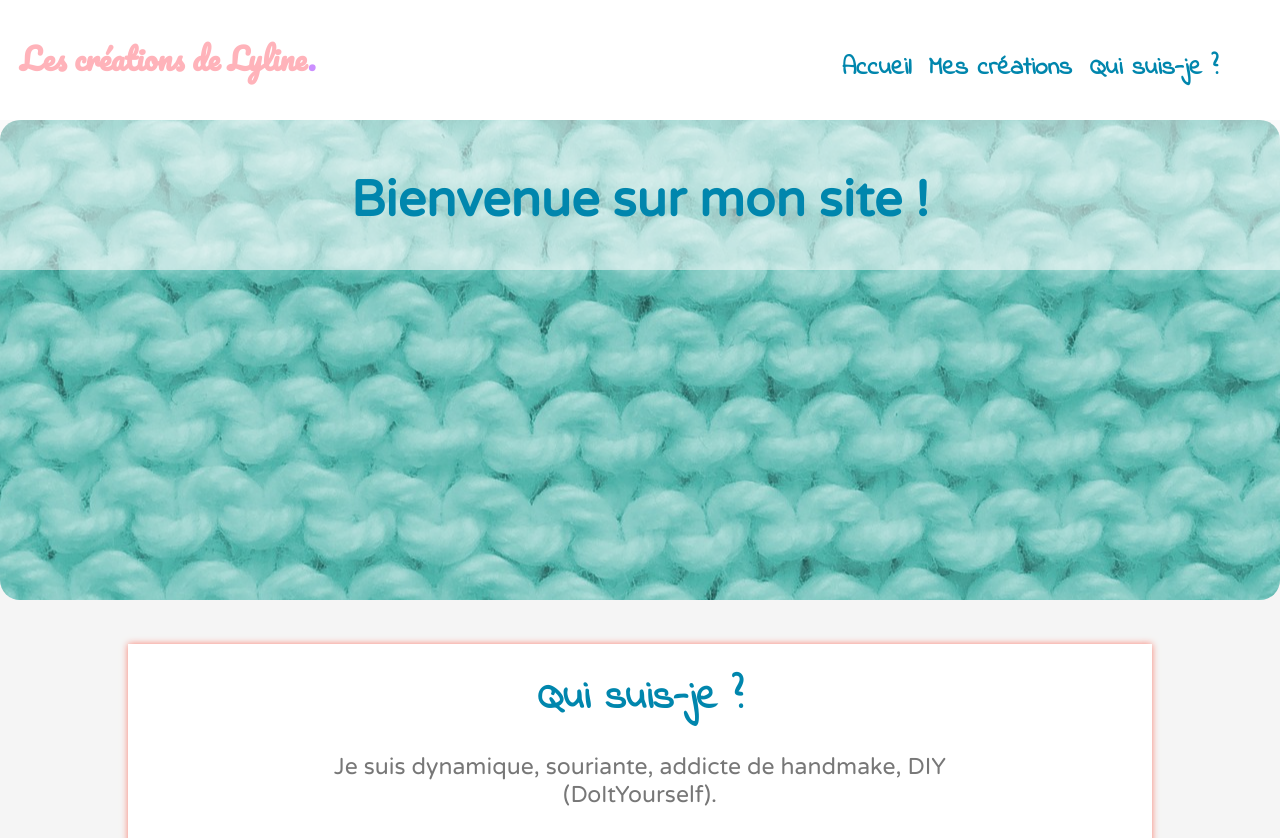
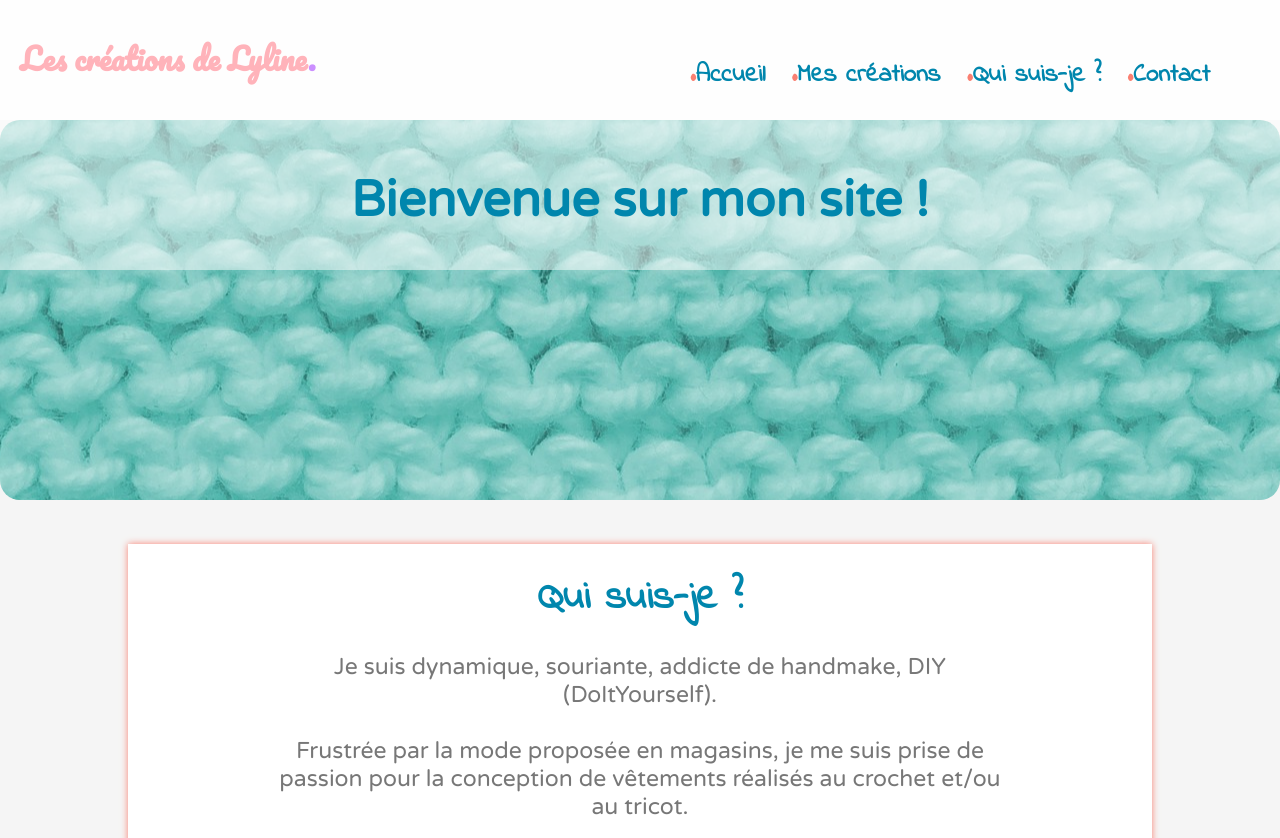
Before and after one commit to Lolo8894/Projet, a PHP site: page / in a window 1280 px wide. Shown: the top 838 px of the page. Run offline with PHP 8.4, Linux system fonts and the light colour scheme.

Commit message:
28/03/2020 18:37

```diff
--- a/index.html
+++ b/index.html
@@ -13,13 +13,15 @@
                                   <!-- BODY -->
 <body>
                            <!-- HEADER - NAVIGATION -->
+
   <header class="container">
-    <h1 id= "logo">Les créations de Lyline<span class="violet">.</span></h1>
+    <h1 id= "logo"><a href="#image_principale">Les créations de Lyline</a><span class="violet">.</span></h1>
       <nav>
         <ul>
-          <li><a href="#accueil">Accueil</a></li>
-          <li><a href="#mes_creations">Mes créations</a></li>
-          <li><a href="#a_propos">Qui suis-je ?</a></li>
+          <li><a class="nav" href="#image_principale"><span class="couleurs">.</span>Accueil</a></li>
+          <li><a class="nav" href="#mes_creations"><span class="couleurs">.</span>Mes créations</a></li>
+          <li><a class="nav" href="#a_propos"><span class="couleurs">.</span>Qui suis-je ?</a></li>
+          <li><a class="nav" href="#formulaire"><span class="couleurs">.</span>Contact</a></li>
         </ul>
       </nav>
   </header>
--- a/style.css
+++ b/style.css
@@ -31,15 +31,14 @@ body {
   height: 120px; /*Hauteur du container contenant logo + navbar */
   position:sticky;
   top: 0;
-  background: #fff;
+  background-color:rgba(255, 255, 255, 0.9);
 }
 /* Position fixe de la navbar avec Sticky + ajustement hauteur + largeur + ajout background blanc. */
 
 #logo {
-  color: #ffb3ba;
   font-family: 'Pacifico', cursive;
   margin-left: 20px;
-  height: 120px;
+  height: 80px;
   float: left;
   margin-top: 32px;
 }
@@ -59,9 +58,9 @@ nav {
 
 nav ul li {
   display: inline-block;
-  margin-right: 12px;
+  margin-right: 20px;
 }
-/* La navbar alignée sur une ligne */
+/* La navbar alignée sur une ligne + Espacement entre les éléments de la nav*/
 
 
 nav ul li a {
@@ -72,13 +71,24 @@ nav ul li a {
 }
 /* Font + couleur appliquée sur la navbar */
 
+.couleurs {
+  font-size: 32px;
+  color: #fa8072;
+}
+/* Style des points sur chaque élément de la nav */
+
 a {
+  text-decoration: none;
+  color: #ffb3ba;
+}
+
+.nav {
   text-decoration: none;
 }
 /* Supprime le soulignement des liens de la navnar */
 
-a:hover {
-  color: #cb8fff;
+.nav:hover {
+  color: #4ca3dd;
 }
 
 ul {
@@ -91,7 +101,7 @@ ul {
 /* -------------------------------------------------------------------------- */
 
 #image_principale {
-  height: 480px;
+  height: 380px;
   background: url(./images/bluewool.jpg) center;
   border-radius: 20px;
 }
@@ -230,6 +240,7 @@ textarea {
   font-family: 'Varela Round', sans-serif;
   background:#fff;
   padding: 8px;
+  cursor: pointer;
   border-radius: 9px 24px;
   box-shadow: 3px 3px 3px 0px rgba(10, 8, 8, 0.99);
 }
@@ -237,6 +248,7 @@ textarea {
 
 .envoyer:hover {
   background: #0A4589;
+  margin-bottom: 19px;
   color: #fff;
   font-family: 'Varela Round', sans-serif;
   border: 1px solid grey;
```
